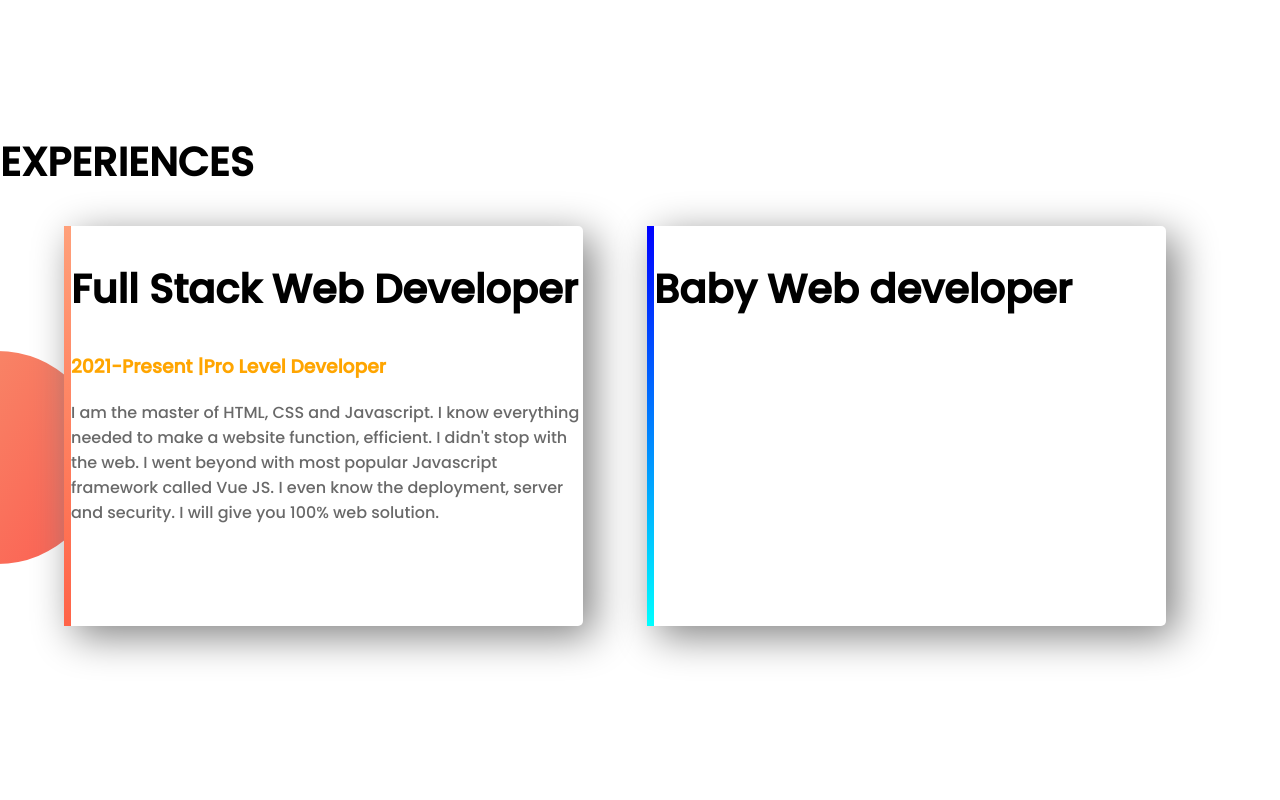
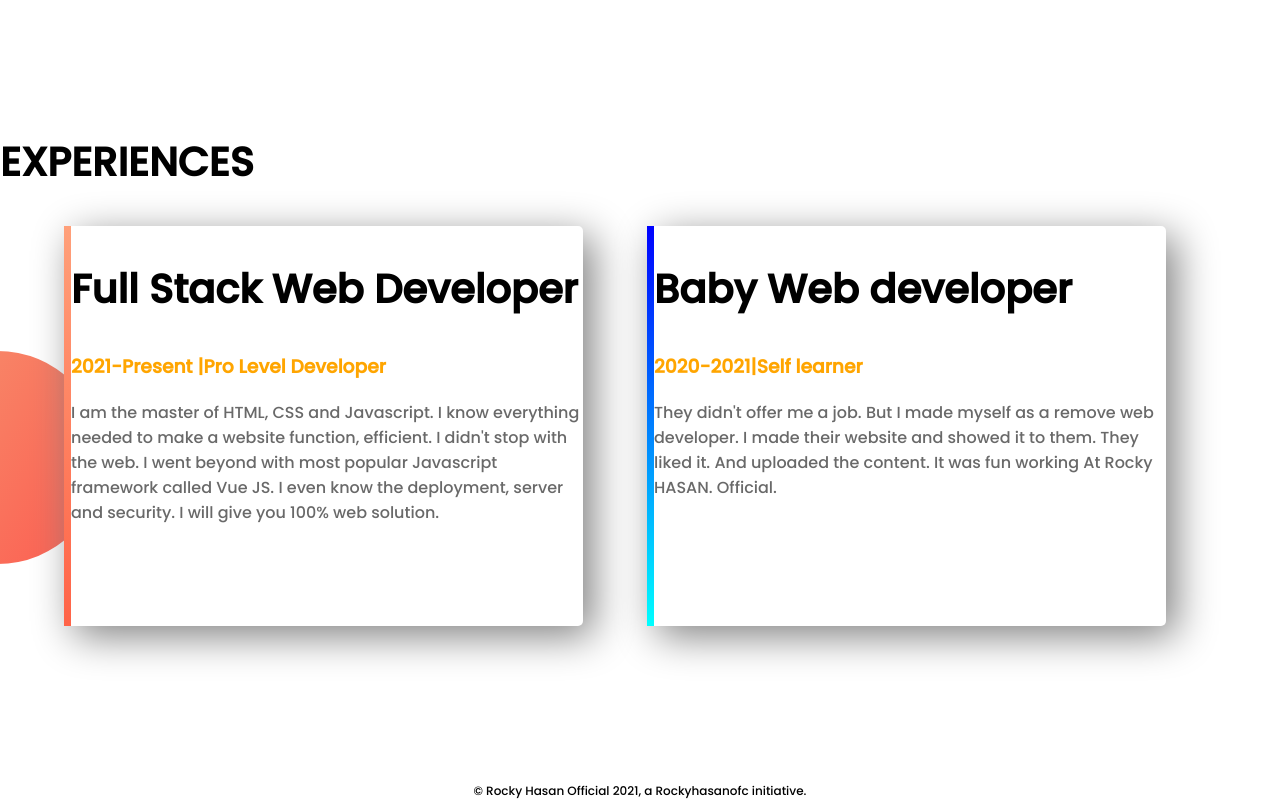
Before and after one commit to Rockyhasanofc/next-portfolio, a plain HTML site: page index.html in a window 1280 px wide. Shown: the part 1234-2034 px from the top of the page. Drawn offline with Linux system fonts and the light colour scheme.

Commit message:
finished my first website

```diff
--- a/index.html
+++ b/index.html
@@ -47,3 +47,12 @@
 </div>
 <div id="baby-web" class="first-pera single">
 <h2>Baby Web developer</h2>
+<h3 class="first-front">2020-2021|Self learner</h3>
+<p>They didn't offer me a job. But I made myself as a remove web developer. I made their website and showed it to them. They liked it. And uploaded the content. It was fun working At Rocky HASAN. Official. </p>
+</div>
+  </section>
+  <footer>
+    © Rocky Hasan Official 2021, a Rockyhasanofc initiative.
+  </footer>
+</body>
+</html>
```
